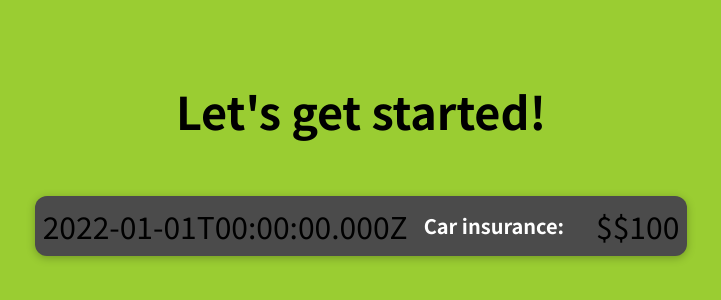
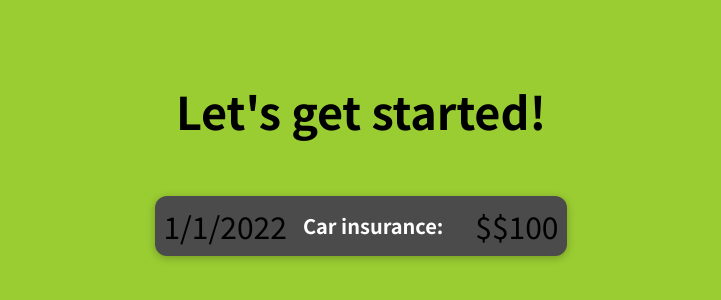
Before and after one commit to philsmirnoff/tutorial, a React (Create React App) app in the folder udemy/01-starting-setup/: page / in a window 1280 px wide. Shown: the part 244-544 px from the top of the page, without its empty margins (279-1000 px from the left). Built offline with nearby package versions, Linux system fonts and the light colour scheme.

Commit message:
added dynamic data

```diff
--- a/udemy/01-starting-setup/src/components/ExpenseItem.js
+++ b/udemy/01-starting-setup/src/components/ExpenseItem.js
@@ -8,7 +8,7 @@ function ExpenseItem() {
 
   return (
     <div className="expense-item">
-      <div>{expenseDate.toISOString()}</div>
+      <div>{expenseDate.toLocaleDateString()}</div>
       <div className="expense-item__description">
         <h2>{expenseTitle}:</h2>
         <div className="expense-item_price">${expenseAmount}</div>
```
Also changed, not shown: 1 other file (tests, documents, lock files or other folders).
